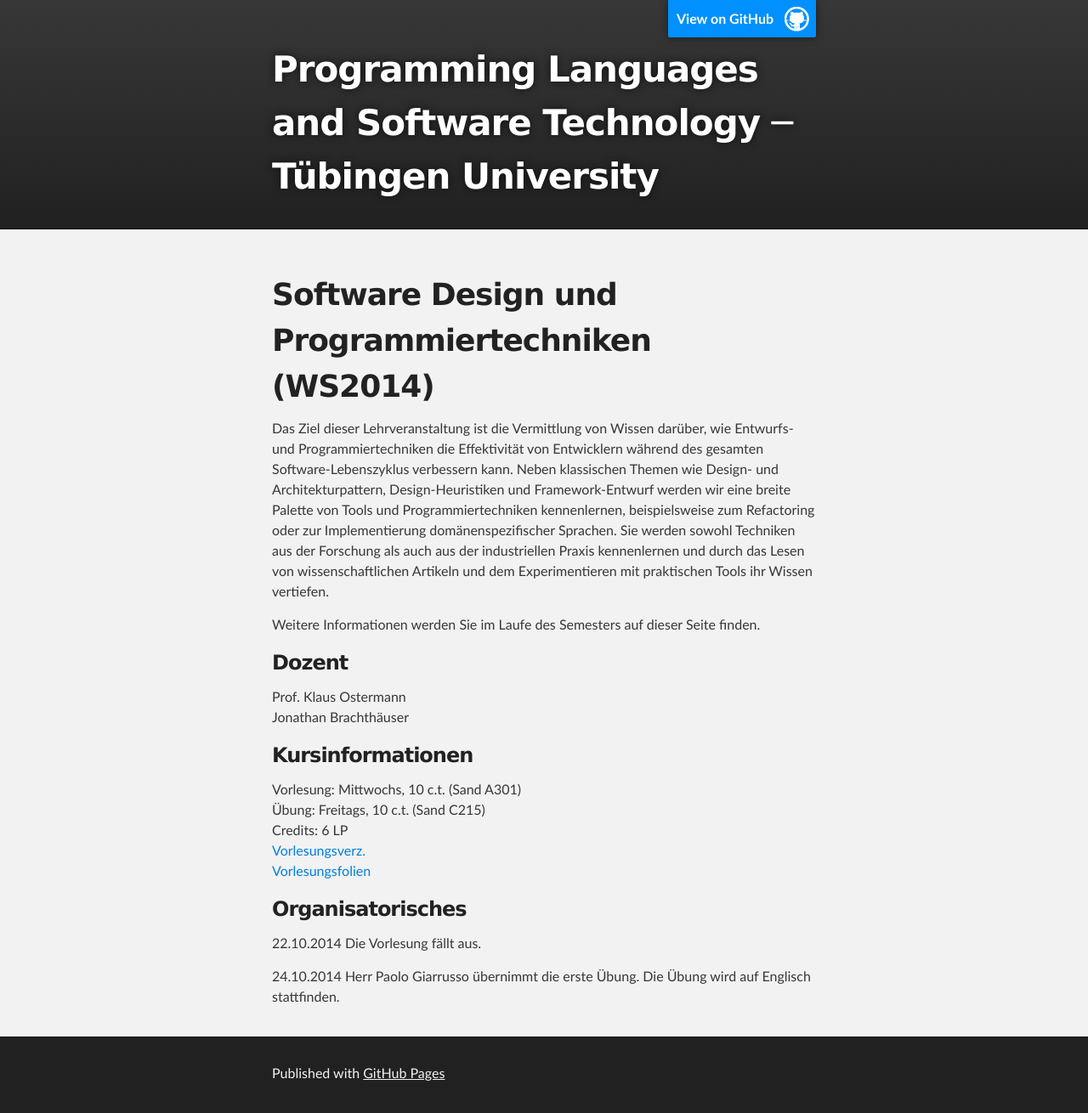
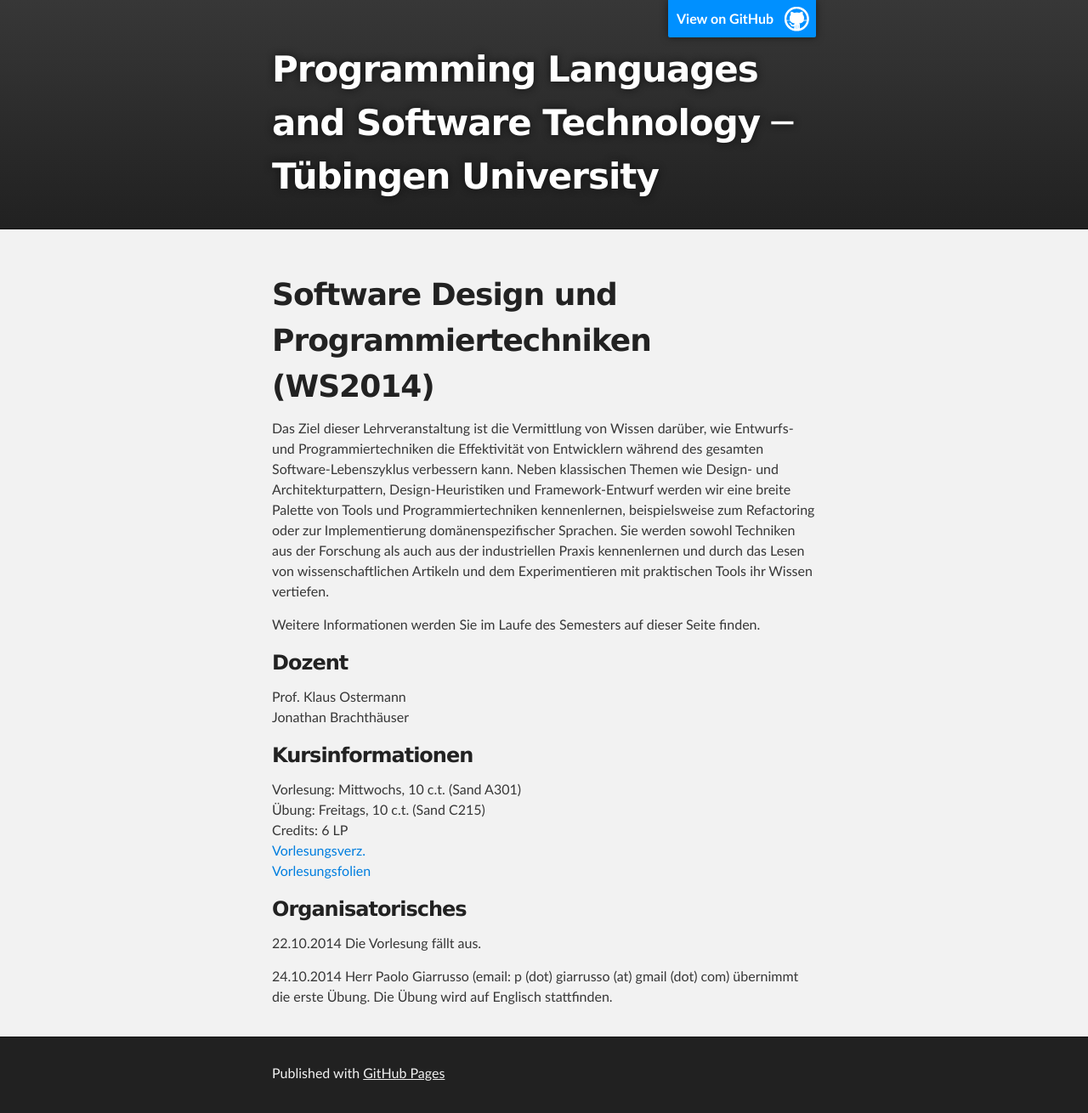
Before and after one commit to ps-mr/ps-mr.github.io, a Jekyll site: the page built from ws14-softwaredesign.md, in a window 1280 px wide. Shown: the whole page at 85% size. Built offline with Jekyll 4.4.1, drawn with Linux system fonts in a browser that asks for light colours.

Commit message:
SDPT: Add my email

```diff
--- a/ws14-softwaredesign.md
+++ b/ws14-softwaredesign.md
@@ -33,4 +33,4 @@ Credits: 6 LP
 ### Organisatorisches
 22.10.2014 Die Vorlesung fällt aus.
 
-24.10.2014 Herr Paolo Giarrusso übernimmt die erste Übung. Die Übung wird auf Englisch stattfinden.
+24.10.2014 Herr Paolo Giarrusso (email: p (dot) giarrusso (at) gmail (dot) com) übernimmt die erste Übung. Die Übung wird auf Englisch stattfinden.
```
